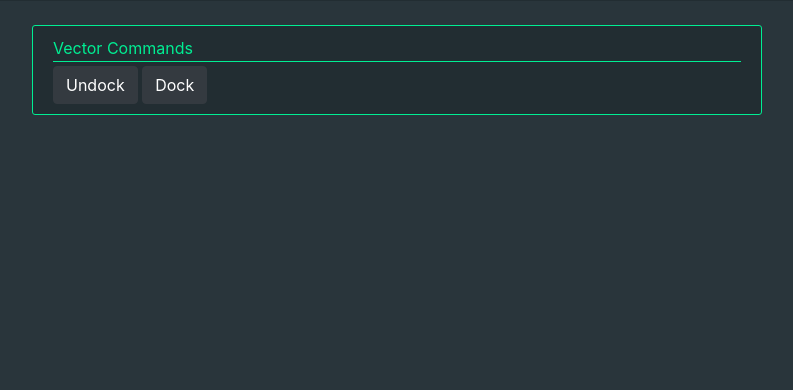
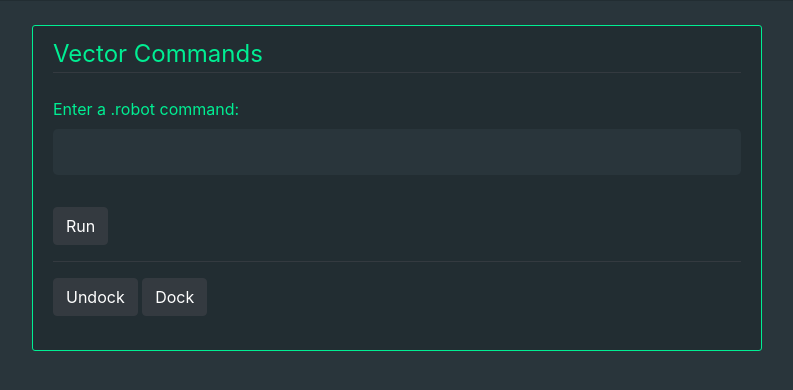
Before and after one commit to rmountjoy92/VectorCloud, a Flask app: template templates/home.html in a window 1280 px wide. Shown: the part 55-445 px from the top of the page, without its empty margins (53-846 px from the left). Run offline with Flask 2, Linux system fonts and the light colour scheme; the template is opened without the code that fills it: values that come from a table or form of the project are taken from there, others are empty; parts of the project's set-up code (start-up, migrations or seed data) failed here and were passed over; some libraries are stand-ins or nearby versions.

Commit message:
Added robot commands

```diff
--- /dev/null
+++ b/forms.py
@@ -0,0 +1,12 @@
+#!/usr/bin/env python3
+
+from flask_wtf import FlaskForm
+from wtforms import StringField, PasswordField, SubmitField, BooleanField
+from wtforms.validators import DataRequired, Length, Email, EqualTo
+
+
+class CommandForm(FlaskForm):
+    command = StringField('Enter a .robot command:',
+                          validators=[DataRequired()])
+
+    submit = SubmitField('Run')
--- a/static/main.css
+++ b/static/main.css
@@ -79,3 +79,11 @@ a.article-title:hover {
 .account-heading {
   font-size: 2.5rem;
 }
+
+.form-control {
+  background-color: #29353B; border-width: 0px;
+}
+
+.form-control:focus {
+  border-width: 2px; border-color: #00EE93; background-color: #29353B; color: #ffffff;
+}
--- a/templates/home.html
+++ b/templates/home.html
@@ -1,12 +1,34 @@
 {% extends "layout.html" %}
 {% block content %}
-        <article class="media content-section">
-          <div class="media-body">
-            <div class="article-metadata">
-              <a class="mr-2" >Vector Commands</a>
+    <div class="content-section">
+        <form method="POST" action="/home">
+            {{ form.hidden_tag() }}
+            <fieldset class="form-group">
+                <legend class="border-bottom border-dark mb-4">Vector Commands</legend>
+                <div class="form-group">
+                    {{ form.command.label(class="form-control-label") }}
+
+                    {% if form.command.errors %}
+                        {{ form.command(class="form-control form-control-lg is-invalid") }}
+                        <div class="invalid-feedback">
+                            {% for error in form.command.errors %}
+                                <span>{{ error }}</span>
+                            {% endfor %}
+                        </div>
+                    {% else %}
+                        {{ form.command(class="form-control form-control-lg") }}
+                    {% endif %}
+                </div>
+            </fieldset>
+            <div class="form-group">
+                {{ form.submit(class="btn btn-dark") }}
+                <p></p>
+                <div class="border-top border-dark mb-4">
+                    <p></p>
+                    <a href="/undock" class="btn btn-dark" role="button">Undock</a>
+                    <a href="/dock" class="btn btn-dark" role="button">Dock</a>
+                </div>
             </div>
-            <a href="/undock" class="btn btn-dark" role="button">Undock</a>
-            <a href="/dock" class="btn btn-dark" role="button">Dock</a>
-          </div>
-        </article>
+        </form>
+    </div>
 {% endblock content %}
--- a/templates/layout.html
+++ b/templates/layout.html
@@ -61,6 +61,16 @@
     <main role="main" class="container">
       <div class="row">
         <div class="col-md-8">
+          {% with messages = get_flashed_messages(with_categories=true) %}
+            {% if messages %}
+              {% for category, message in messages %}
+                <div class="alert alert-{{ category }}">
+                  <button type="button" class="close" data-dismiss="alert">&times;</button>
+                  {{ message }}
+                </div>
+              {% endfor %}
+            {% endif %}
+          {% endwith %}
           {% block content %}{% endblock %}
         </div>
               </ul>
--- a/vectorcloud.py
+++ b/vectorcloud.py
@@ -1,12 +1,15 @@
 #!/usr/bin/env python3
 
-from flask import Flask, render_template, url_for, redirect
+from flask import Flask, render_template, url_for, redirect, flash
+from forms import CommandForm
 import multiprocessing
 import time
 import anki_vector
 
 
 app = Flask(__name__)
+
+app.config['SECRET_KEY'] = '66532a62c4048f976e22a39638b6f10e'
 
 output = multiprocessing.Queue()
 
@@ -43,17 +46,25 @@ def get_stats(output):
 
 
 @app.route("/")
-@app.route("/home")
+@app.route("/home", methods=['GET', 'POST'])
 def home():
+    form = CommandForm()
+    if form.validate_on_submit():
+        args = anki_vector.util.parse_command_args()
+        with anki_vector.Robot(args.serial) as robot:
+            exec(form.command.data)
+        flash('Command Executed!', 'success')
+        return redirect("/")
     p = multiprocessing.Process(target=get_stats, args=(output,))
     p.start()
     vector_status = output.get()
-    return render_template('home.html', vector_status=vector_status)
+    return render_template('home.html', vector_status=vector_status, form=form)
     p.join()
 
 
 @app.route("/undock")
 def undock():
+    flash('Undock Command Complete!', 'success')
     args = anki_vector.util.parse_command_args()
     with anki_vector.Robot(args.serial) as robot:
         robot.behavior.drive_off_charger()
@@ -62,6 +73,7 @@ def undock():
 
 @app.route("/dock")
 def dock():
+    flash('Dock Command Complete!', 'success')
     args = anki_vector.util.parse_command_args()
     with anki_vector.Robot(args.serial) as robot:
         robot.behavior.drive_on_charger()
```
